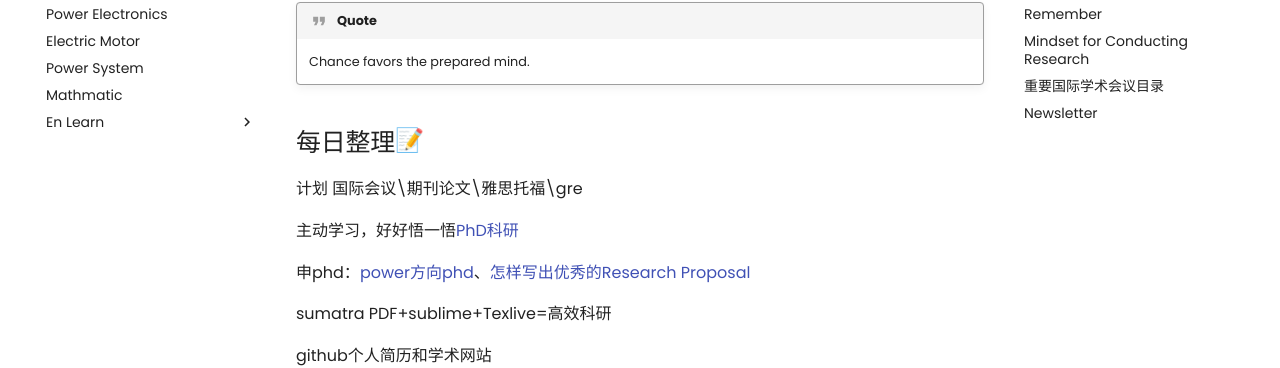
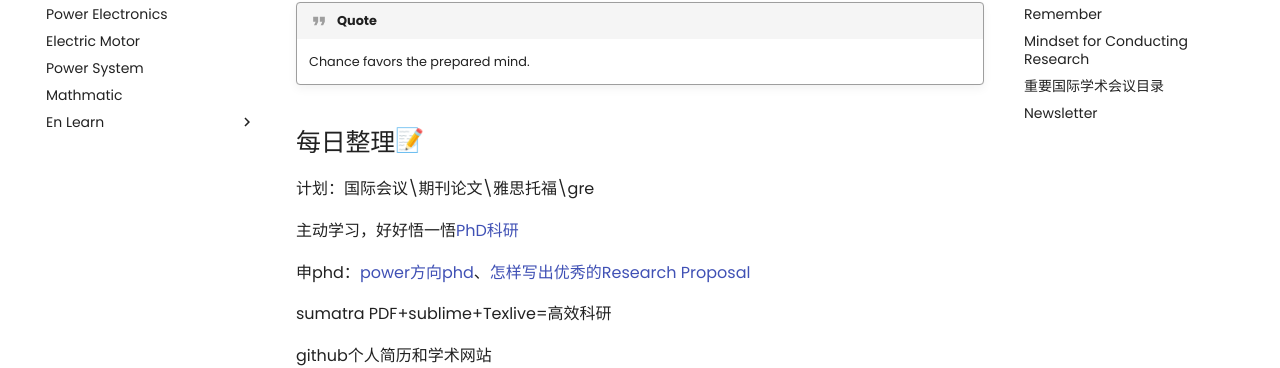
Before and after one commit to Pengyu-Jin/Pengyu-Jin.github.io, an MkDocs documentation site: the page built from docs/major/research/research.md, in a window 1280 px wide and 900 px high. Shown: the part 227-595 px from the top of the window. Built offline with MkDocs 1.6.1 and Material for MkDocs 9.7.7, drawn with Linux system fonts in a browser that asks for light colours; emoji names are drawn with the system emoji font; comment, search, counter and statistics services are not loaded.

Commit message:
20240708-b

```diff
--- a/docs/major/research/research.md
+++ b/docs/major/research/research.md
@@ -3,7 +3,7 @@
     Chance favors the prepared mind.
 
 ## 每日整理:memo:
-计划 国际会议\期刊论文\雅思托福\gre
+计划：国际会议\期刊论文\雅思托福\gre
 
 主动学习，好好悟一悟[PhD科研](https://zhuanlan.zhihu.com/p/477439202){:target="_blank"}
 
```
